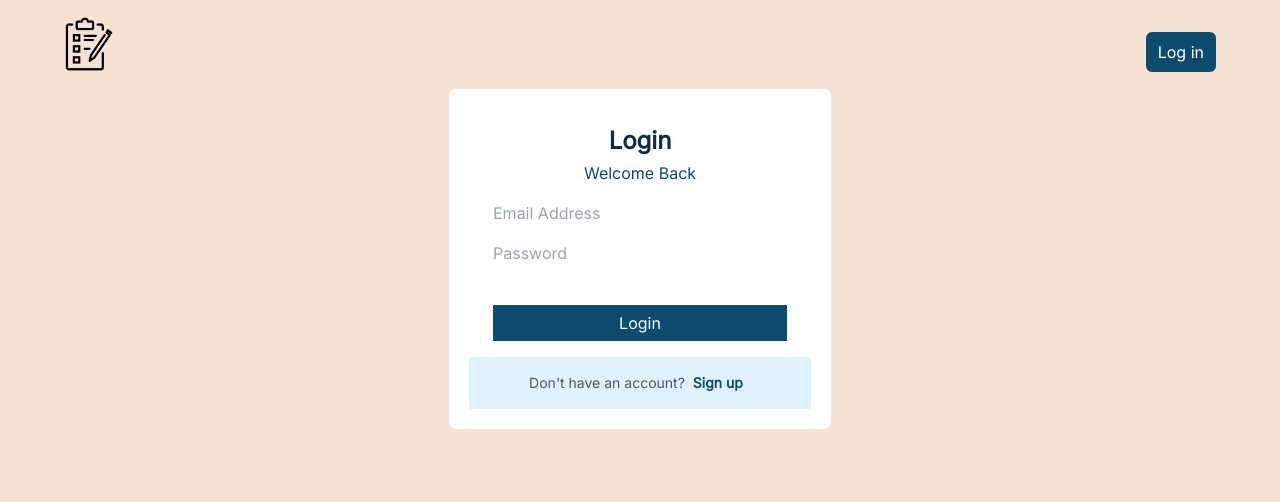
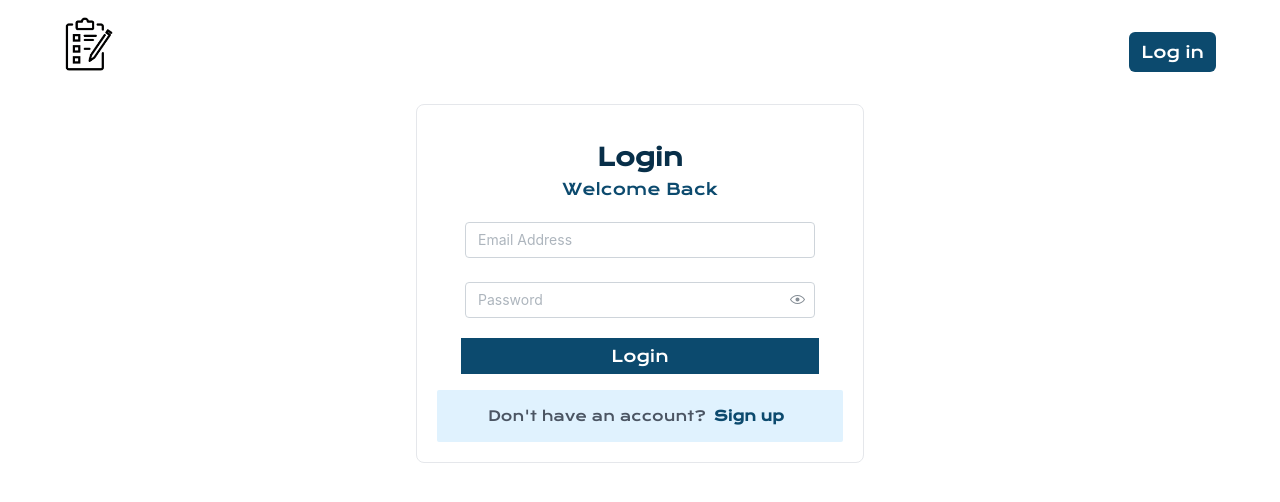
Before and after one commit to RiyaTorgal/to-do-list, a Next.js app: page /login in a window 1280 px wide. Shown: the top 502 px of the page. Built offline with nearby package versions, Linux system fonts and the light colour scheme.

Commit message:
Add Login and Signup Page

```diff
--- a/app/globals.css
+++ b/app/globals.css
@@ -19,5 +19,5 @@
 }
 
 body {
-  background: #F5E2D3 ;
+  background-color: #F5E2D3 ;
 }
--- a/app/layout.js
+++ b/app/layout.js
@@ -1,9 +1,10 @@
-import { Inter } from 'next/font/google'
+import { Krona_One } from 'next/font/google'
 import './globals.css'
 import NavBar from './components/NavBar/NavBar'
 import { MantineProvider } from '@mantine/core'
+import '@mantine/core/styles.css';
 
-const krona = Inter({ subsets: ['latin'],weight: "400" })
+const krona = Krona_One({ subsets: ['latin'],weight: "400" })
 
 export const metadata = {
   title: 'Daily Task Manager',
--- a/app/login/page.js
+++ b/app/login/page.js
@@ -6,9 +6,9 @@ import React from 'react'
 const Login = () => {
     return (
     <>
-    <div className="py-4"/>
-    <div className="mt-14 p-5 w-full max-w-sm mx-auto overflow-hidden bg-white border rounded-lg">
-        <div className="px-6 py-4">
+    <div className="py-6"/>
+    <div className="mt-14 p-5 w-full max-w-md mx-auto overflow-hidden border rounded-lg">
+        <div className="px-6 py-4 justify-center">
             <h2 className="text-2xl font-bold text-center text-sky-950">Login</h2>
             <h3 className="mt-1 text-md font-medium text-center text-sky-900">Welcome Back</h3>
             <form>
@@ -17,6 +17,7 @@ const Login = () => {
                             variant="default"
                             name="email" type="email"
                             placeholder="Email Address"
+                            className='p-1'
                             required
                         />
                     </div>
@@ -28,6 +29,7 @@ const Login = () => {
                             minLength={3}
                             maxLength={16}
                             placeholder="Password"
+                            className='p-1'
                             required
                         />
                     </div>
--- a/app/signup/page.js
+++ b/app/signup/page.js
@@ -11,9 +11,9 @@ const page = () => {
             <h2 className="text-2xl font-bold text-center text-sky-950">Signup</h2>
             <h3 className="mt-1 text-md font-medium text-center text-sky-900">Create Account</h3>
             <form>
-                    <div className="w-full mt-4 text-sm">
+                    <div className="w-full mt-4">
                         <Input
-                            variant="unstyled"
+                            variant="default"
                             name="email" type="email"
                             placeholder="Email Address"
                             className='p-1'
@@ -21,7 +21,7 @@ const page = () => {
                         />
                     </div>
 
-                    <div className="w-full mt-4 text-sm">
+                    <div className="w-full mt-4">
                         <Input
                             variant="default"
                             name="username"
```
